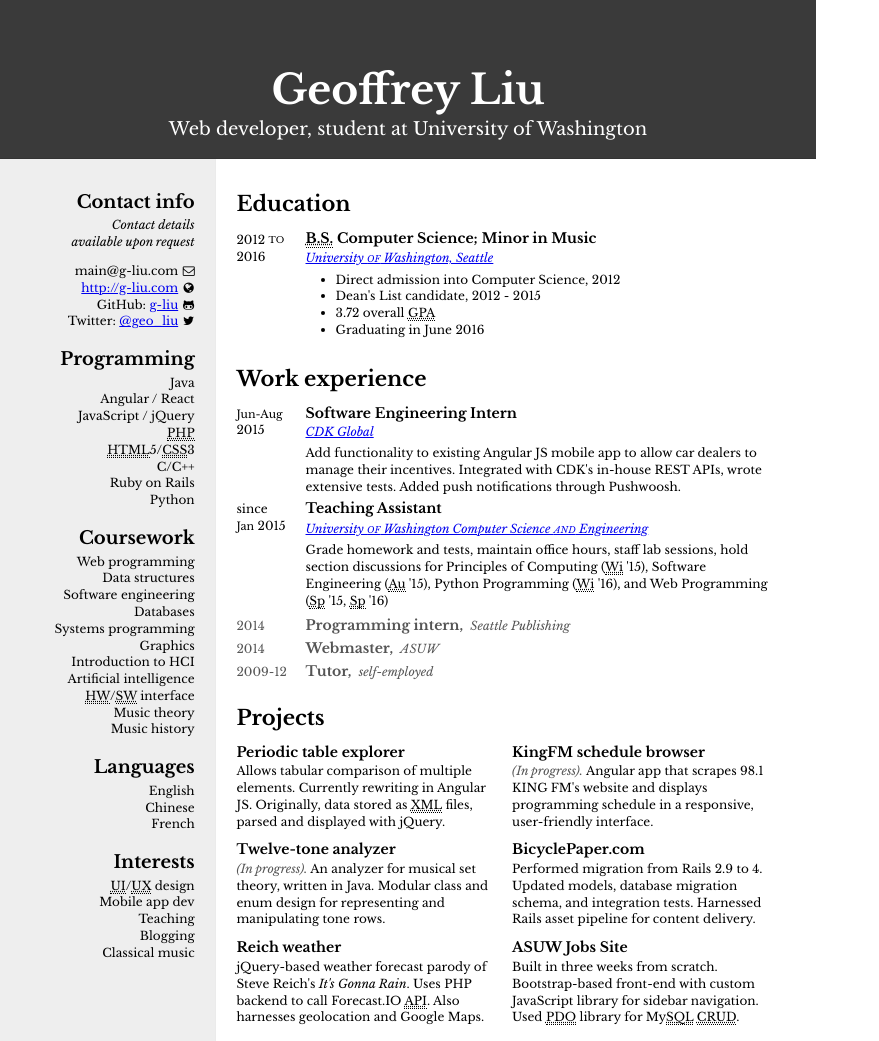
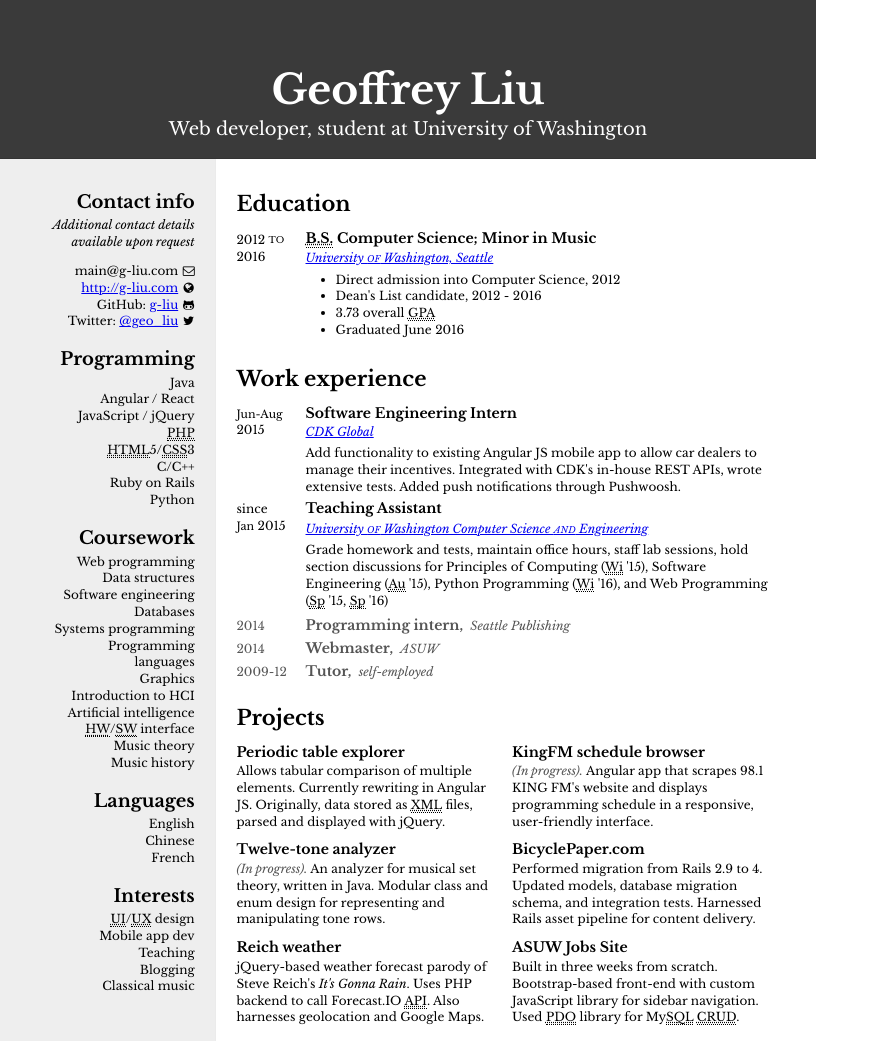
Before and after one commit to g-liu/resume, a plain HTML site: page index.html in a window 1280 px wide. Shown: the top 1041 px of the page, without its empty margins (0-879 px from the left). Drawn offline with nearby package versions, Linux system fonts and the light colour scheme.

Commit message:
Update resume

```diff
--- a/index.html
+++ b/index.html
@@ -20,7 +20,7 @@
 		<div id="left">
 			<aside id="about">
 				<h3>Contact info</h3>
-				<p><em>Contact details<br />available upon request</em></p>
+				<p><em>Additional contact details<br />available upon request</em></p>
 
 				<ul>
 					<li>main@g-liu.com</a> <span class="fa fa-envelope-o"></span></li>
@@ -53,6 +53,7 @@
 					<li>Software engineering</li>
 					<li>Databases</li>
 					<li>Systems programming</li>
+					<li>Programming languages</li>
 					<li>Graphics</li>
 					<li>Introduction to HCI</li>
 					<li>Artificial intelligence</li>
@@ -107,9 +108,9 @@
 						<td class="job-description" colspan="2">
 							<ul class="bulleted">
 								<li>Direct admission into Computer Science, 2012</li>
-								<li>Dean's List candidate, 2012 - 2015</li>
-								<li>3.72 overall <abbr title="Grade Point Average">GPA</abbr></li>
-								<li>Graduating in June 2016</li>
+								<li>Dean's List candidate, 2012 - 2016</li>
+								<li>3.73 overall <abbr title="Grade Point Average">GPA</abbr></li>
+								<li>Graduated June 2016</li>
 							</ul>
 						</td>
 					</tr>
@@ -239,7 +240,7 @@
 				</section>
 			</div>
 
-			<footer>Last updated 24 March 2016</footer>
+			<footer>Last updated 22 June 2016</footer>
 
 		</div><!-- #right -->
 	</div>
```
Also changed, not shown: 1 other file.
